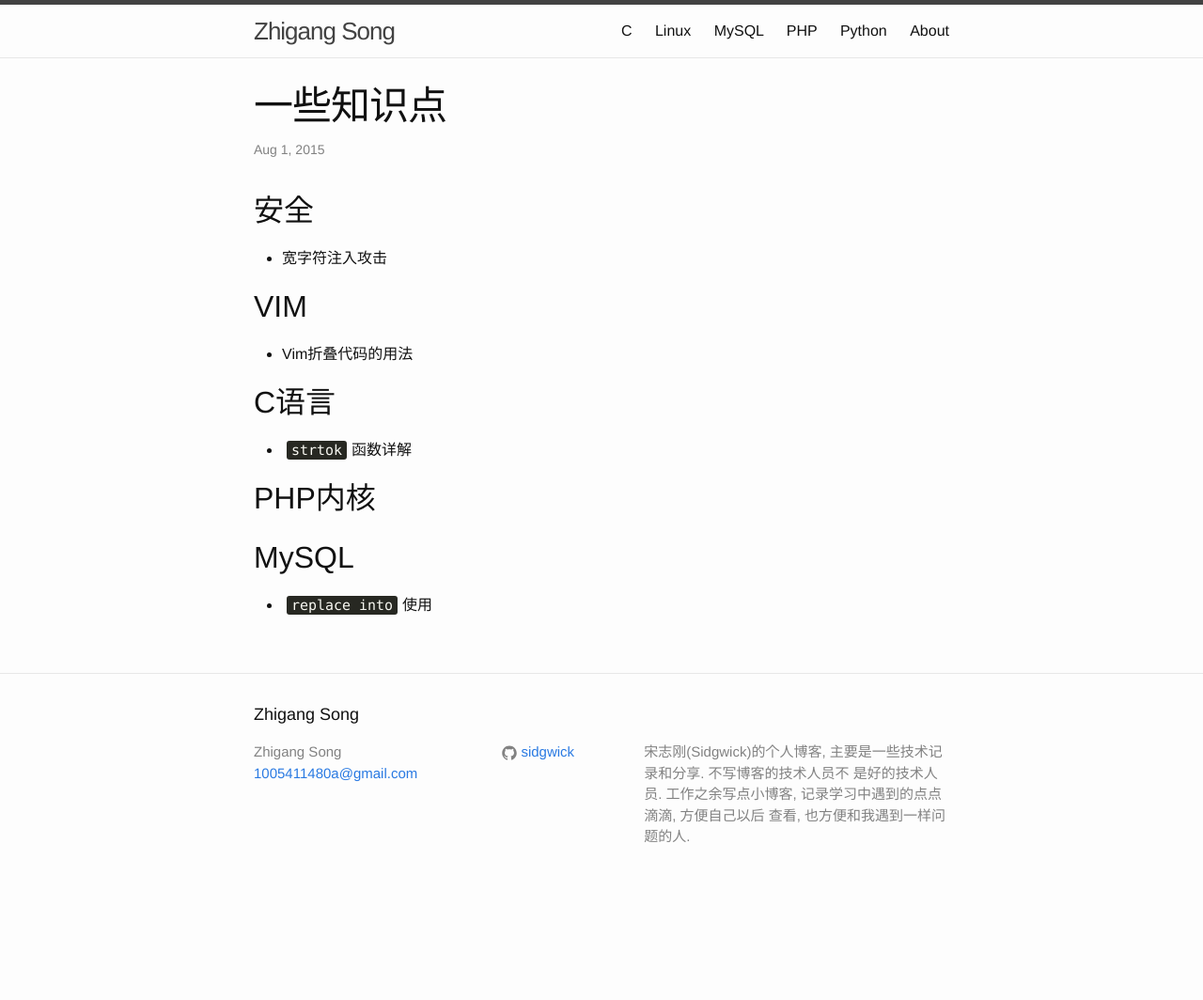
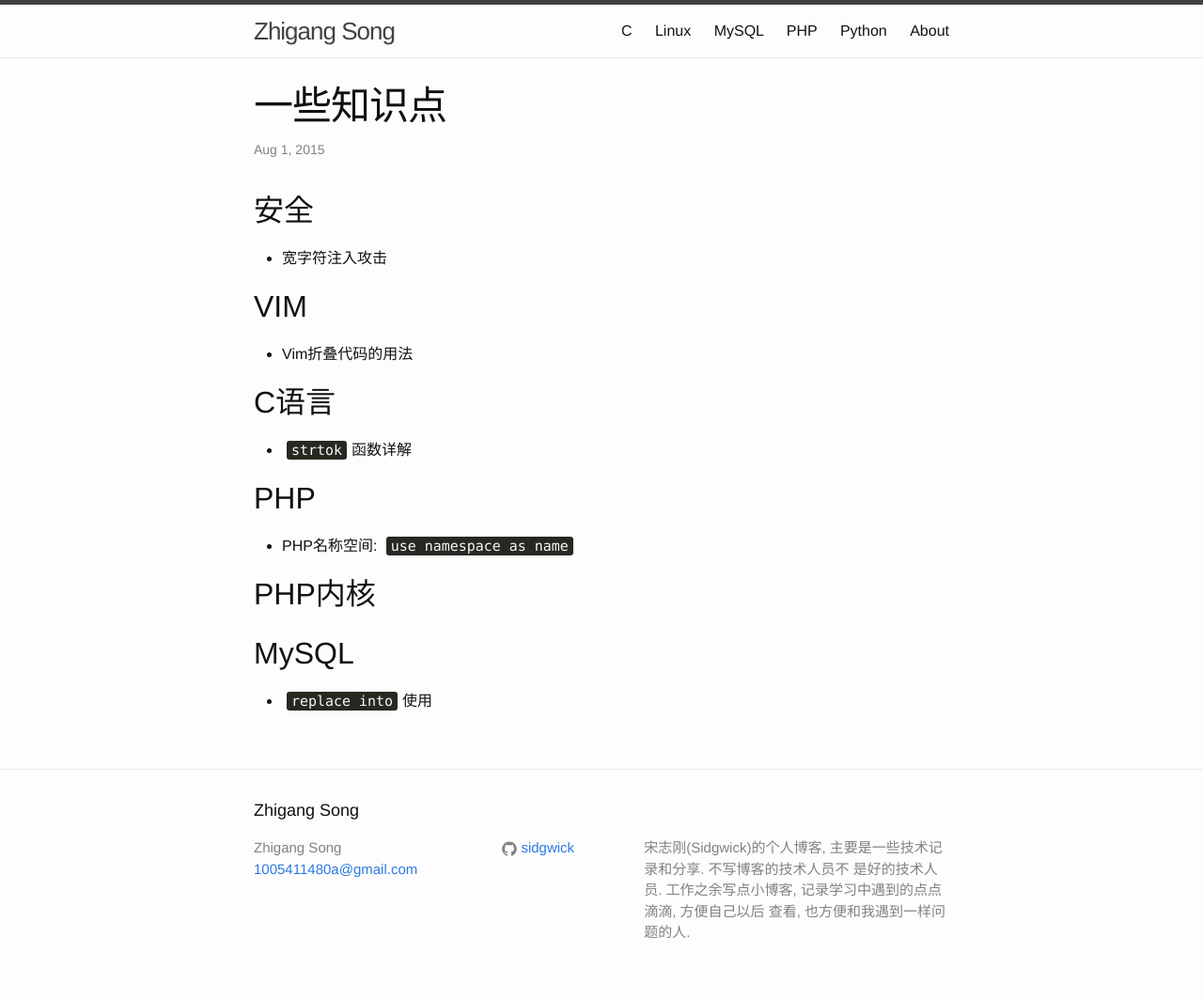
Before and after one commit to sidgwick/sidgwick.github.io, a Jekyll site: the page built from _posts/others/2015-08-01-knowledges.markdown, in a window 1280 px wide. Shown: the whole page at 94% size. Built offline with Jekyll 4.4.1, drawn with Linux system fonts in a browser that asks for light colours; nearby versions of some CDN libraries; Markdown is read by kramdown in place of the engine named in the settings; before the commit the page ends 962 px from its top, so only the background shows below that.

Commit message:
PHP名称空间注意事项

```diff
--- a/_posts/others/2015-08-01-knowledges.markdown
+++ b/_posts/others/2015-08-01-knowledges.markdown
@@ -17,6 +17,10 @@ categories: others
 
 * `strtok`函数详解
 
+## PHP
+
+* PHP名称空间: `use namespace as name`
+
 ## PHP内核
 
 ## MySQL
```
